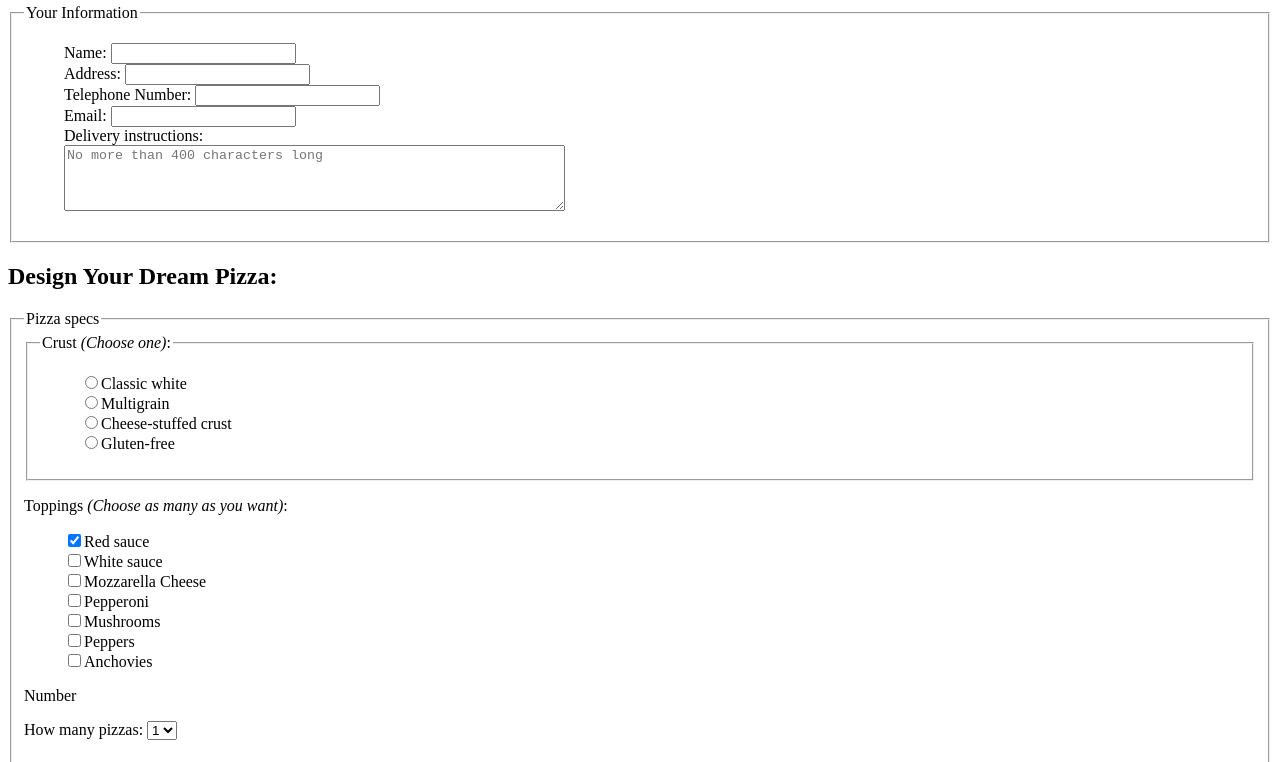
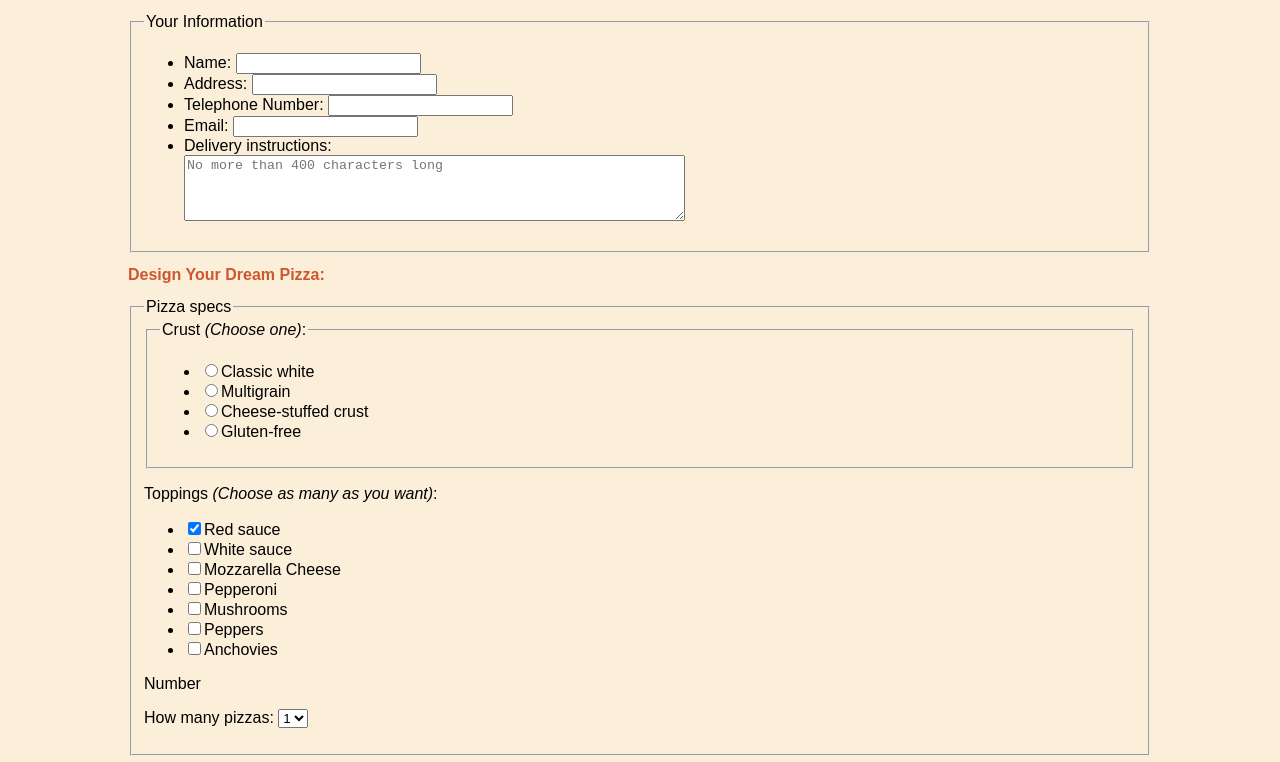
Before and after one commit to corinnedaigle/fid, a plain HTML site: page bistro/pizza/pizza.html in a window 1280 px wide. Shown: the part 110-872 px from the top of the page. Drawn offline with Linux system fonts and the light colour scheme.

Commit message:
Add files via upload

```diff
--- a/bistro/pizza/pizza.html
+++ b/bistro/pizza/pizza.html
@@ -3,11 +3,7 @@
 <head>
   <meta charset="utf-8" >
    <title>Blackstone Bistro: Pizza-on-Demand</title>
-   <style type="text/css">
-      ol, ul {
-     list-style-type: none;
-      }
-   </style>
+   <link rel="stylesheet" href="../stylesheet.css">
 </head>
 
 <body>
```
